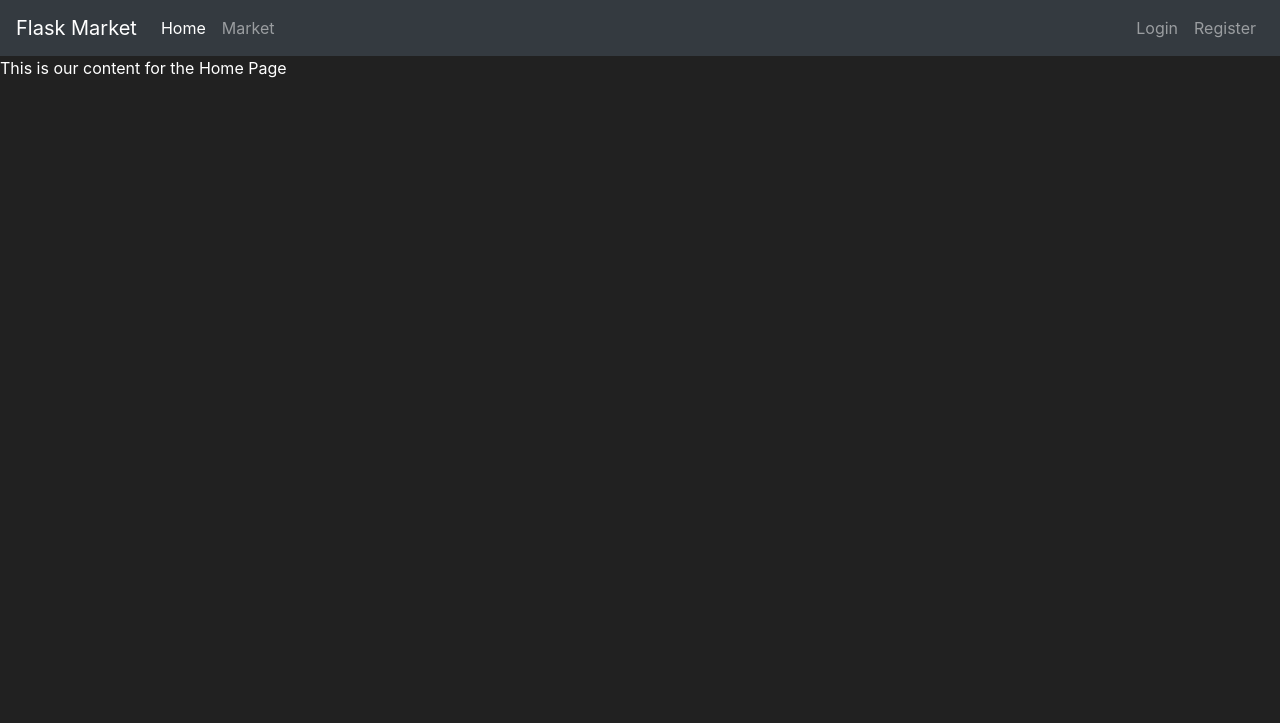
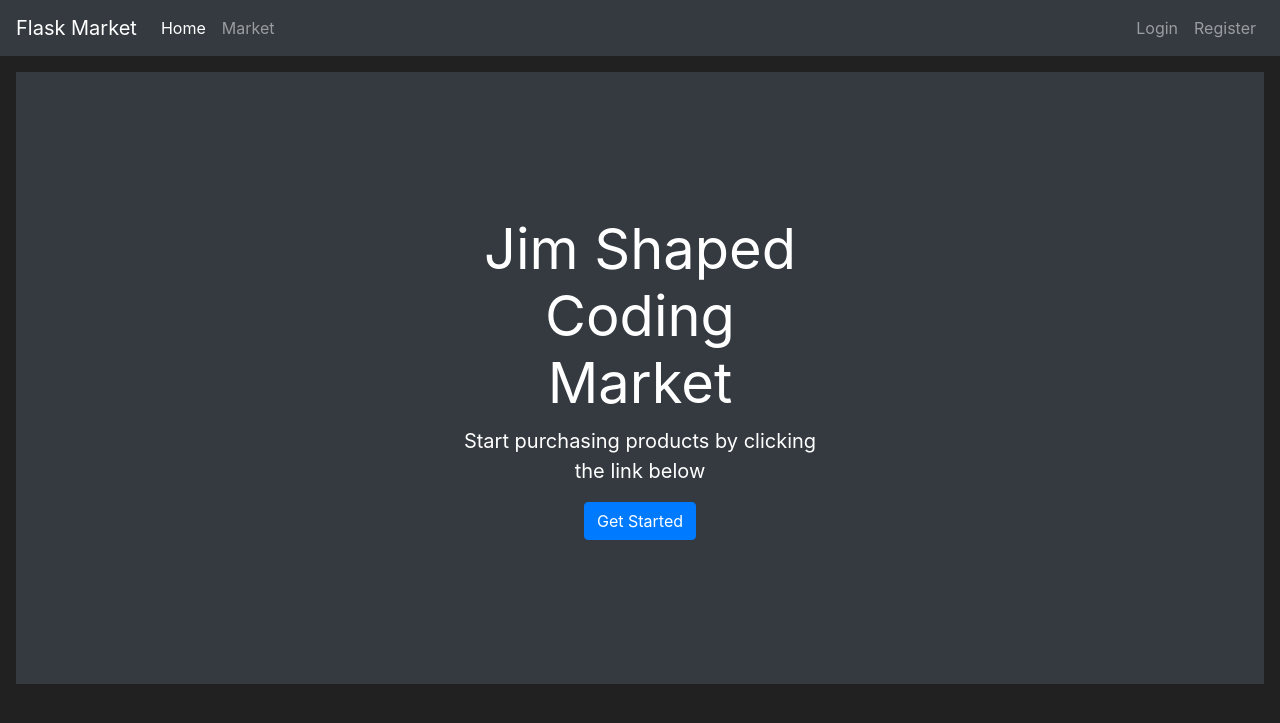
Before and after one commit to KerimNezo/pa-flask-course-project, a Flask app: page / in a window 1280 px wide. Shown: the top 723 px of the page. Run offline with Flask 2, Linux system fonts and the light colour scheme; some libraries are stand-ins or nearby versions.

Commit message:
Logout done, did some work on automatically logging in freshly registered user and opening market for him and we changed home page

```diff
--- a/market/Templates/base.html
+++ b/market/Templates/base.html
@@ -48,7 +48,7 @@
                                 <a class="nav-link">Welcome, {{ current_user.username }}</a>
                             </li>
                             <li class="nav-item">
-                                <a class="nav-link" href="#">Logout</a>
+                                <a class="nav-link" href="{{ url_for('logout_page') }}">Logout</a>
                             </li>
                         </ul>
                     {% else %}
--- a/market/Templates/home.html
+++ b/market/Templates/home.html
@@ -4,7 +4,7 @@
     tehnicki  imas jedan html a ovdje samo kockice slazes, lego :D
 -->
 {% block title %}
-    Home Page
+    Welcome to Jim Shaped Coding Market
 {% endblock %}
 <!--
     block je kljucna rijec koja oznacava jedan prostor u html kodu
@@ -13,6 +13,13 @@
     i koji se nalazi base.html fileu. Makes sense
 -->
 {% block content %}
-    This is our content for the Home Page
-{% endblock%}
-<!-- Ista prica kao gore-->
+    <div class="position-relative overflow-hidden p-3 p-md-5 m-md-3 text-center bg-dark" style="color:white">
+        <div class="col-md-5 p-lg-5 mx-auto my-5">
+            <h1 class="display-4 font-weight-normal">Jim Shaped Coding Market</h1>
+            <p class="lead font-weight-normal">Start purchasing products by clicking the link below</p>
+            <a class="btn btn-primary" href="{{ url_for('market_page') }}">Get Started</a>
+        </div>
+        <div class="product-device box-shadow d-none d-md-block"></div>
+        <div class="product-device product-device-2 box-shadow d-none d-md-block"></div>
+    </div>
+{% endblock %}
--- a/market/__init__.py
+++ b/market/__init__.py
@@ -9,4 +9,6 @@ app.config['SECRET_KEY'] = 'fba57affcb5e82a19bc851fa'
 db = SQLAlchemy(app)
 bcrypt = Bcrypt(app)
 login_manager = LoginManager(app)
+login_manager.login_view = "login_page"
+login_manager.login_message_category = "info"
 from market import routes
--- a/market/routes.py
+++ b/market/routes.py
@@ -3,7 +3,9 @@ from flask import render_template, redirect, url_for, flash #redirect sluzi da u
 from market.models import Item, User
 from market.forms import RegisterForm, LoginForm
 from market import db #db mogu importovati direktno iz marketa jer se db nalazi u dundur fileu __init__
-from flask_login import login_user
+from flask_login import login_user, logout_user, login_required
+# login required nam sluzi da provjeri da li je user logged-in, i u zavisnosti od tog if-a
+# aplikacija ce ga poslati na razlicito mjesto
 
 @app.route("/") #dekorator ide liniju prije funkcije i govori nam na kojem url-u će se prikazati
 @app.route("/home") #funckija dole brine o dva url. Ima smisla da bude home page u oba slucaja
@@ -11,7 +13,10 @@ from flask_login import login_user
 def home_page(): # check navbar in base.html za imena funkcija
     return render_template("home.html") # po konvenciji je da se stvori templates folder za sav html kod
 
-@app.route("/market")
+@app.route("/market") #ok, idemo na market
+@login_required # but, ali jesi li loged-in ? rjesenjeu __init__ line12, ugl
+# tamo smo nastimali da korisnika posalje na login_page ako on vec nije logged-in a pokusa uci u market
+# line 13 se brine da ne bude ruzno napisan tekst "pls log in to acces", daje mu bootstrap kategoriju, we talked about this man
 def market_page():
     items = Item.query.all() #svi itemi spaseni u bazi
     return render_template("market.html", items=items) #Ovaj podatak dobavljamo putem varijable
@@ -32,6 +37,8 @@ def register_page():
 
         db.session.add(user_to_create) #dodaje instancu klase koja je primila podatke iz forme
         db.session.commit() # ovo su naredbe koje smo prije rucno u cmd-u unosili da korisnike unesemo
+        login_user(user_to_create) #logina usera da skrati posao
+        flash(f"Account created successfully! You are not logged in as {user_to_create.username}", category='success')
         return redirect(url_for('market_page')) #legit kao u base.html u navbaru objasnjenje, da ne bude hard codirano
     #ako neka validacije padne(nije uneseno kako smo napisalo s validacijama) fail ce biti registrovan ovdje
     if form.errors != {}: # ako ima(jer nije prazan) errora od validacije (ljevicaste jer je form.errors dictionary)
@@ -62,3 +69,9 @@ def login_page(): #what happens when I press 'sign in' hmm...
             flash('Username and password are not match! Please try again', category='danger')
 
     return render_template('login.html', form=form)
+
+@app.route("/logout")
+def logout_page():
+    logout_user() #iz flask_login paketa/biblioteke, legit samo logouta
+    flash("You have been logged out!", category='info')
+    return redirect(url_for('home_page'))
```
Also changed, not shown: instance/market.db.
